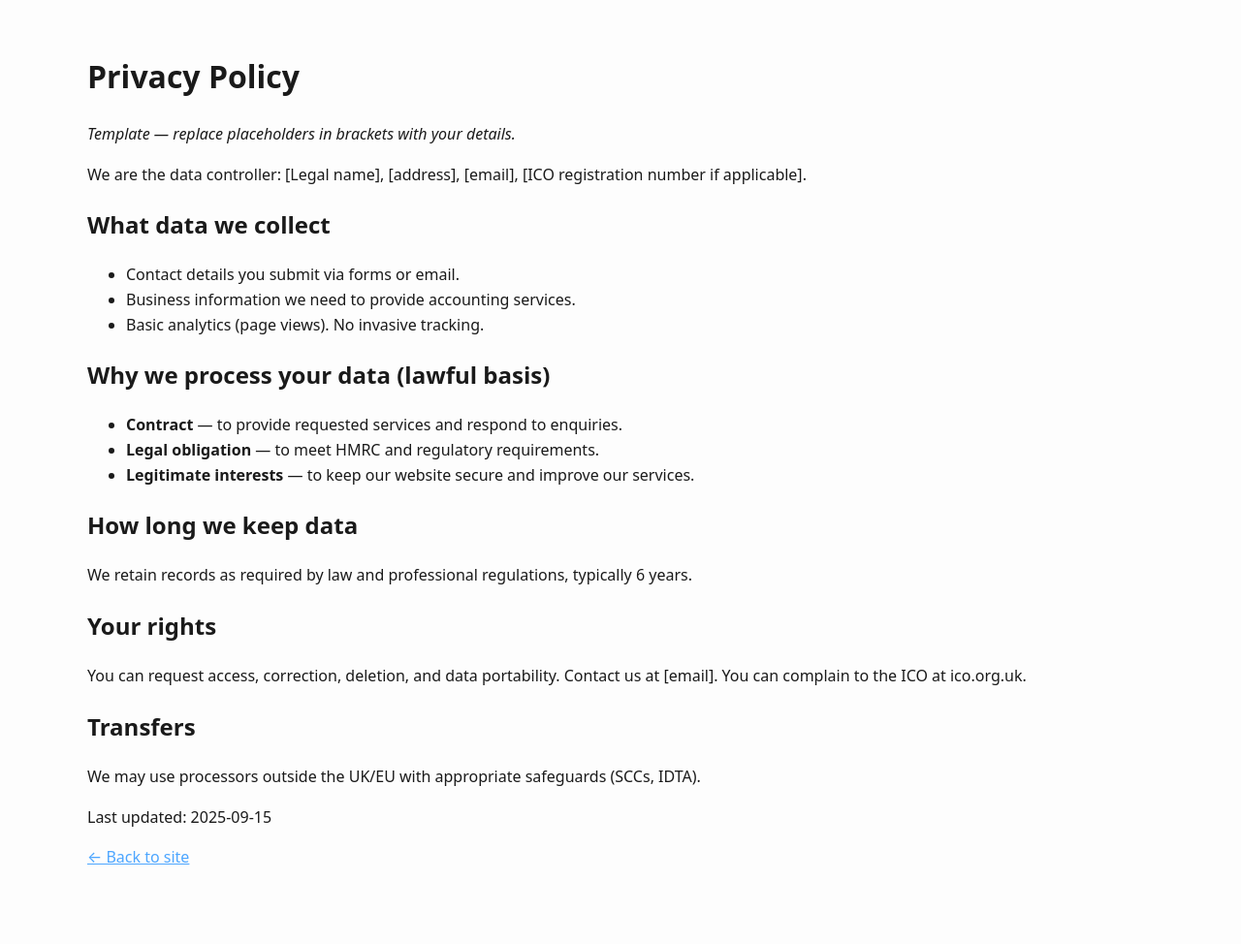
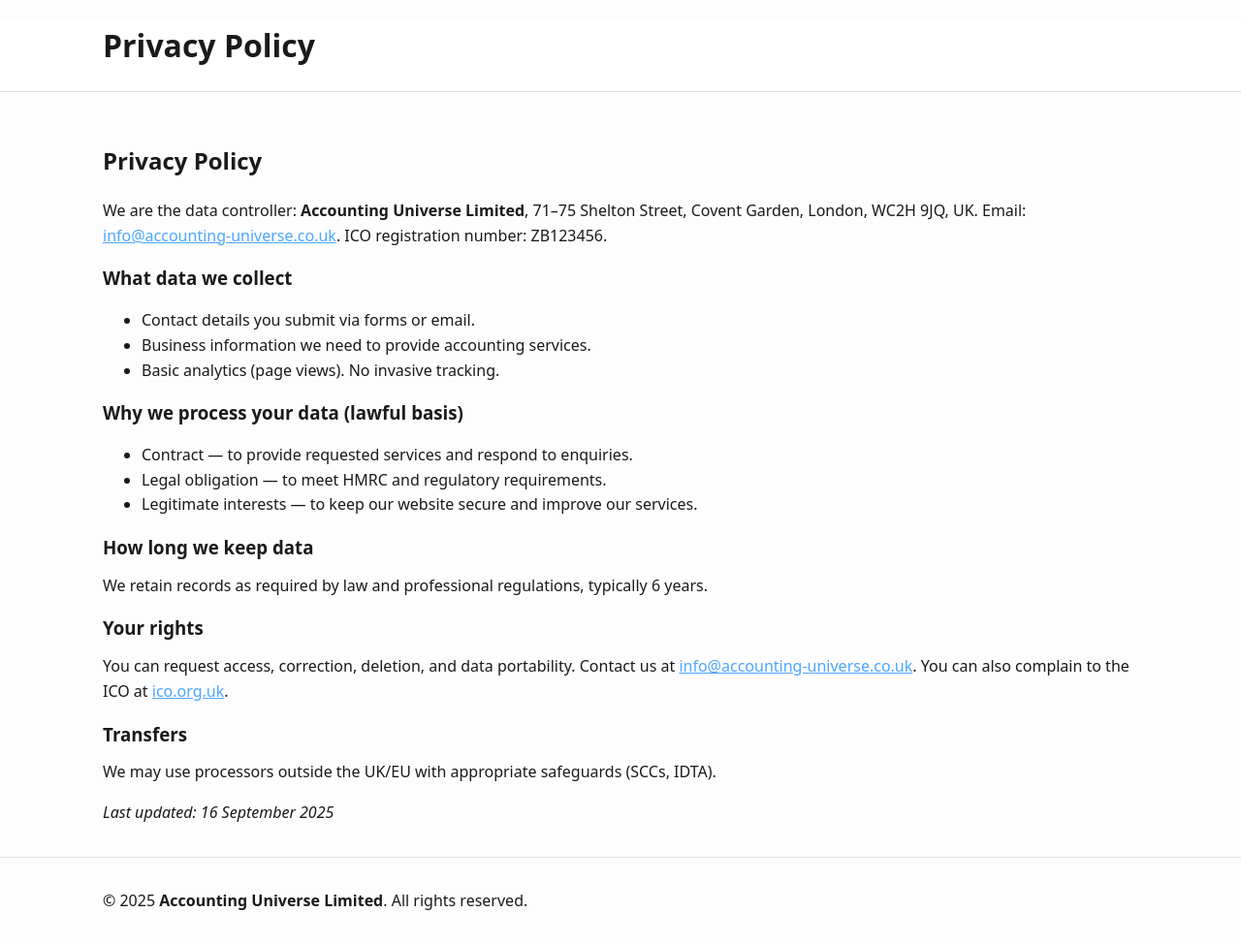
Before and after one commit to LudmilaTrocjuka/accounting-universe-live, a website: page privacy.html in a window 1280 px wide. Shown: the whole page at 97% size. Before the commit the page ends 930 px from the top, so only its background shows below. Drawn offline with Linux system fonts and the light colour scheme.

Commit message:
Update privacy.html

```diff
--- a/privacy.html
+++ b/privacy.html
@@ -1,35 +1,61 @@
 <!doctype html>
 <html lang="en">
 <head>
-  <meta charset="utf-8"><meta name="viewport" content="width=device-width, initial-scale=1">
-  <title>Privacy Policy</title>
+  <meta charset="utf-8">
+  <meta name="viewport" content="width=device-width, initial-scale=1">
+  <title>Privacy Policy – Accounting Universe</title>
   <link rel="stylesheet" href="styles.css">
 </head>
 <body>
-  <main class="container section">
+  <header class="site-header">
+    <div class="container">
       <h1>Privacy Policy</h1>
-    <p><em>Template — replace placeholders in brackets with your details.</em></p>
-    <p>We are the data controller: [Legal name], [address], [email], [ICO registration number if applicable].</p>
-    <h2>What data we collect</h2>
+    </div>
+  </header>
+
+  <main id="main" class="section">
+    <div class="container">
+
+      <!-- ВСТАВЬ СЮДА ГОТОВЫЙ ТЕКСТ -->
+      <h2>Privacy Policy</h2>
+      <p>We are the data controller: <strong>Accounting Universe Limited</strong>, 71–75 Shelton Street, Covent Garden, London, WC2H 9JQ, UK.
+      Email: <a href="mailto:info@accounting-universe.co.uk">info@accounting-universe.co.uk</a>.
+      ICO registration number: ZB123456.</p>
+
+      <h3>What data we collect</h3>
       <ul>
         <li>Contact details you submit via forms or email.</li>
         <li>Business information we need to provide accounting services.</li>
         <li>Basic analytics (page views). No invasive tracking.</li>
       </ul>
-    <h2>Why we process your data (lawful basis)</h2>
+
+      <h3>Why we process your data (lawful basis)</h3>
       <ul>
-      <li><strong>Contract</strong> — to provide requested services and respond to enquiries.</li>
-      <li><strong>Legal obligation</strong> — to meet HMRC and regulatory requirements.</li>
-      <li><strong>Legitimate interests</strong> — to keep our website secure and improve our services.</li>
+        <li>Contract — to provide requested services and respond to enquiries.</li>
+        <li>Legal obligation — to meet HMRC and regulatory requirements.</li>
+        <li>Legitimate interests — to keep our website secure and improve our services.</li>
       </ul>
-    <h2>How long we keep data</h2>
+
+      <h3>How long we keep data</h3>
       <p>We retain records as required by law and professional regulations, typically 6 years.</p>
-    <h2>Your rights</h2>
-    <p>You can request access, correction, deletion, and data portability. Contact us at [email]. You can complain to the ICO at ico.org.uk.</p>
-    <h2>Transfers</h2>
+
+      <h3>Your rights</h3>
+      <p>You can request access, correction, deletion, and data portability. Contact us at
+      <a href="mailto:info@accounting-universe.co.uk">info@accounting-universe.co.uk</a>.
+      You can also complain to the ICO at <a href="https://ico.org.uk/" target="_blank">ico.org.uk</a>.</p>
+
+      <h3>Transfers</h3>
       <p>We may use processors outside the UK/EU with appropriate safeguards (SCCs, IDTA).</p>
-    <p>Last updated: 2025-09-15</p>
-    <p><a href="index.html">← Back to site</a></p>
+
+      <p><em>Last updated: 16 September 2025</em></p>
+
+    </div>
   </main>
+
+  <footer class="site-footer">
+    <div class="container">
+      <p>© 2025 <strong>Accounting Universe Limited</strong>. All rights reserved.</p>
+    </div>
+  </footer>
 </body>
 </html>
```
Lines whose indentation alone changed are shown as unchanged.
